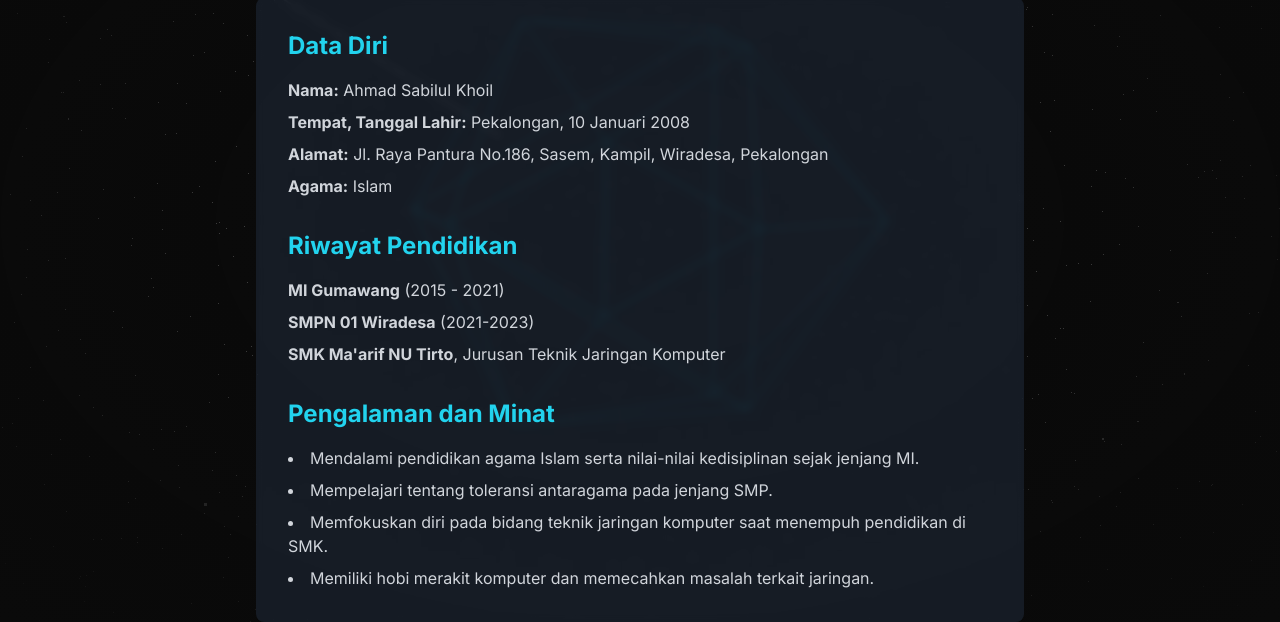
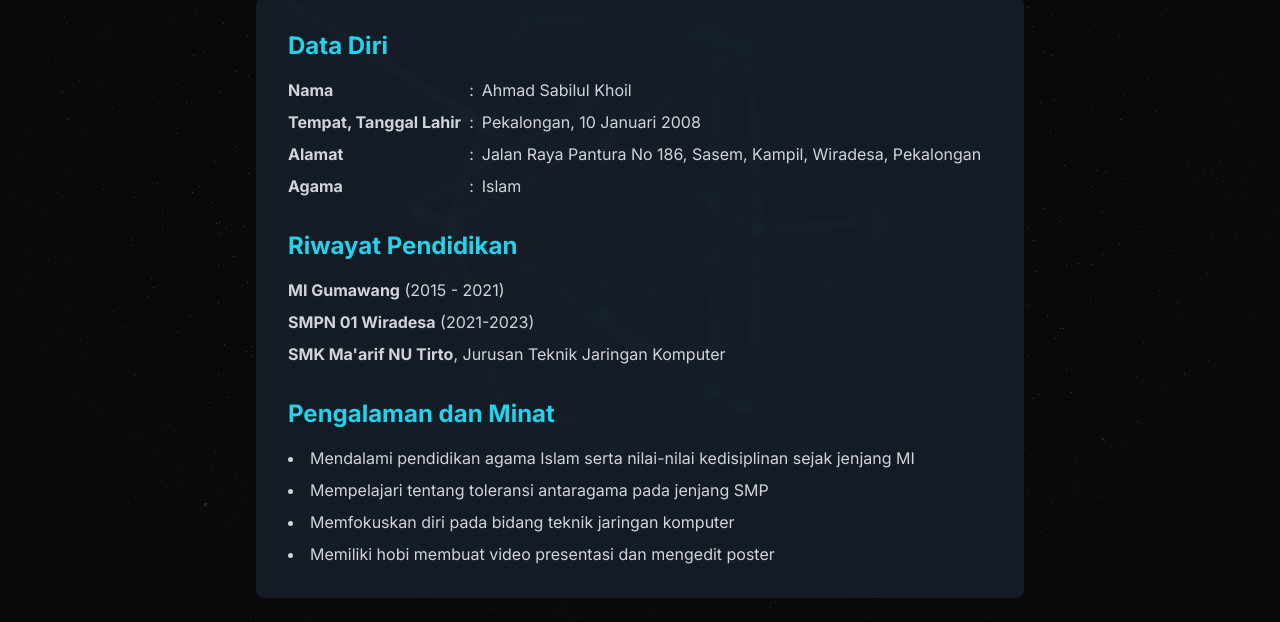
Before and after one commit to twebengsabilul-del/twebeng-project, a plain HTML site: page halaman-baru-empat.html in a window 1280 px wide. Both pictures are taken after a click on the link "Tentang Saya". Shown: the part 178-800 px from the top of the page. Drawn offline with nearby package versions, Linux system fonts and the light colour scheme; animation ran at ten frames a second.

Commit message:
Update halaman-baru-empat.html

```diff
--- a/halaman-baru-empat.html
+++ b/halaman-baru-empat.html
@@ -1,4 +1,3 @@
-
 <!DOCTYPE html>
 <html lang="id">
 <head>
@@ -390,12 +389,24 @@
                 <h2 class="animated-gradient-text text-3xl md:text-5xl font-black text-center mb-12" data-translate-key="aboutTitle">Tentang Saya</h2>
                 <div class="bg-gray-800/60 backdrop-blur-sm rounded-lg p-8 text-left content-entry-box">
                     <h3 class="text-2xl font-bold text-cyan-400 mb-4" data-translate-key="bioTitle">Data Diri</h3>
-                    <ul class="list-none space-y-2 text-gray-300">
-                        <li><strong data-translate-key="bioName">Nama:</strong> Ahmad Sabilul Khoil</li>
-                        <li><strong data-translate-key="bioDob">Tempat, Tanggal Lahir:</strong> Pekalongan, 10 Januari 2008</li>
-                        <li><strong data-translate-key="bioAddress">Alamat:</strong> Jl. Raya Pantura No.186, Sasem, Kampil, Wiradesa, Pekalongan</li>
-                        <li><strong data-translate-key="bioReligion">Agama:</strong> Islam</li>
-                    </ul>
+                    <div class="grid grid-cols-[max-content,max-content,1fr] gap-x-2 gap-y-2 text-gray-300">
+                        <strong data-translate-key="bioName" class="font-bold">Nama</strong>
+                        <span>:</span>
+                        <span>Ahmad Sabilul Khoil</span>
+
+                        <strong data-translate-key="bioDob" class="font-bold">Tempat, Tanggal Lahir</strong>
+                        <span>:</span>
+                        <span>Pekalongan, 10 Januari 2008</span>
+
+                        <strong data-translate-key="bioAddress" class="font-bold">Alamat</strong>
+                        <span>:</span>
+                        <span>Jalan Raya Pantura No 186, Sasem, Kampil, Wiradesa, Pekalongan</span>
+
+                        <strong data-translate-key="bioReligion" class="font-bold">Agama</strong>
+                        <span>:</span>
+                        <span>Islam</span>
+                    </div>
+
                     <h3 class="text-2xl font-bold text-cyan-400 mt-8 mb-4" data-translate-key="eduTitle">Riwayat Pendidikan</h3>
                     <ul class="list-none space-y-2 text-gray-300">
                         <li><strong>MI Gumawang</strong> (2015 - 2021)</li>
@@ -404,10 +415,10 @@
                     </ul>
                     <h3 class="text-2xl font-bold text-cyan-400 mt-8 mb-4" data-translate-key="expTitle">Pengalaman dan Minat</h3>
                     <ul class="list-disc list-inside space-y-2 text-gray-300">
-                        <li data-translate-key="exp1">Mendalami pendidikan agama Islam serta nilai-nilai kedisiplinan sejak jenjang MI.</li>
-                        <li data-translate-key="exp2">Mempelajari tentang toleransi antaragama pada jenjang SMP.</li>
-                        <li data-translate-key="exp3">Memfokuskan diri pada bidang teknik jaringan komputer saat menempuh pendidikan di SMK.</li>
-                        <li data-translate-key="exp4">Memiliki hobi merakit komputer dan memecahkan masalah terkait jaringan.</li>
+                        <li data-translate-key="exp1">Mendalami pendidikan agama Islam serta nilai-nilai kedisiplinan sejak jenjang MI</li>
+                        <li data-translate-key="exp2">Mempelajari tentang toleransi antaragama pada jenjang SMP</li>
+                        <li data-translate-key="exp3">Memfokuskan diri pada bidang teknik jaringan komputer</li>
+                        <li data-translate-key="exp4">Memiliki hobi membuat video presentasi dan mengedit poster</li>
                     </ul>
                 </div>
             </div>
@@ -429,7 +440,7 @@
             <div id="contact-ui" class="w-full max-w-2xl text-center content-entry-box">
                 <h2 class="animated-gradient-text text-3xl md:text-5xl font-black text-center mb-12" data-translate-key="contactTitle">Animasi 3D</h2>
                 <p class="text-gray-300 mb-8" data-translate-key="contactDesc">
-                    Halaman ini sedang dalam pengembangan.
+                    Halaman ini sedang dalam pengembangan
                 </p>
             </div>
         </section>
@@ -438,9 +449,9 @@
         <footer class="text-center py-16 px-4">
             <blockquote class="max-w-3xl mx-auto">
                 <p class="text-lg italic text-gray-300" data-translate-key="footerQuote">
-                    "TUHAN adalah terangku dan keselamatanku, kepada siapakah aku harus takut? TUHAN adalah benteng hidupku, terhadap siapakah aku harus gemetar?"
+                    “Sesungguhnya Allah tidak akan mengubah keadaan suatu kaum sebelum mereka mengubah keadaan diri mereka sendiri”
                 </p>
-                <cite class="block text-cyan-400 mt-4 not-italic" data-translate-key="footerCite">— Mazmur 27:1</cite>
+                <cite class="block text-cyan-400 mt-4 not-italic" data-translate-key="footerCite">— QS Ar-Ra’d: 11</cite>
             </blockquote>
         </footer>
     </div>
@@ -510,17 +521,17 @@
                 smkDesc: { id: 'Di sini saya fokus pada keahlian, mempersiapkan diri untuk dunia kerja, serta menciptakan kenangan indah di akhir masa sekolah.', en: 'Focusing on skills, preparing for the world of work, and creating beautiful memories at the end of school.', jv: 'Fokus dhateng keahlian, nyawisaken dhiri kagem jagad pakaryan, lan ngripta kenangan endah ing pungkasaning mangsa sekolah.' },
                 aboutTitle: { id: 'Tentang Saya', en: 'About Me', jv: 'Babagan Kula' },
                 bioTitle: { id: 'Data Diri', en: 'Personal Data', jv: 'Dhata Pribadi' },
-                bioName: { id: 'Nama:', en: 'Name:', jv: 'Asma:' },
-                bioDob: { id: 'Tempat, Tanggal Lahir:', en: 'Place, Date of Birth:', jv: 'Papan, Wanci Lair:' },
-                bioAddress: { id: 'Alamat:', en: 'Address:', jv: 'Papan Dunung:' },
-                bioReligion: { id: 'Agama:', en: 'Religion:', jv: 'Agami:' },
+                bioName: { id: 'Nama', en: 'Name', jv: 'Asma' },
+                bioDob: { id: 'Tempat, Tanggal Lahir', en: 'Place, Date of Birth', jv: 'Papan, Wanci Lair' },
+                bioAddress: { id: 'Alamat', en: 'Address', jv: 'Papan Dunung' },
+                bioReligion: { id: 'Agama', en: 'Religion', jv: 'Agami' },
                 eduTitle: { id: 'Riwayat Pendidikan', en: 'Education History', jv: 'Riwayat Pawiyatan' },
                 eduSmk: { id: "<strong>SMK Ma'arif NU Tirto</strong>, Jurusan Teknik Jaringan Komputer", en: "<strong>SMK Ma'arif NU Tirto</strong>, Major in Computer Network Engineering", jv: "<strong>SMK Ma'arif NU Tirto</strong>, Jurusan Teknik Jaringan Komputer" },
                 expTitle: { id: 'Pengalaman dan Minat', en: 'Experience and Interests', jv: 'Patemon lan Kesenengan' },
-                exp1: { id: 'Mendalami pendidikan agama Islam serta nilai-nilai kedisiplinan sejak jenjang MI.', en: 'Deepening Islamic religious education and disciplinary values since elementary school.', jv: 'Nglampahi pendidikan agami Islam lan nilai-nilai disiplin wiwit MI.' },
-                exp2: { id: 'Mempelajari tentang toleransi antaragama pada jenjang SMP.', en: 'Learning about inter-religious tolerance in junior high.', jv: 'Sinau toleransi antaragami wonten ing SMP.' },
-                exp3: { id: 'Memfokuskan diri pada bidang teknik jaringan komputer saat menempuh pendidikan di SMK.', en: 'Focusing on the field of computer network engineering during vocational high school.', jv: 'Fokus ing babagan teknik jaringan komputer nalika wonten ing SMK.' },
-                exp4: { id: 'Memiliki hobi merakit komputer dan memecahkan masalah terkait jaringan.', en: 'Hobby of assembling computers and solving network problems.', jv: 'Gadhah kesenengan ngrakit komputer lan mrantasi prekawis jaringan.' },
+                exp1: { id: 'Mendalami pendidikan agama Islam serta nilai-nilai kedisiplinan sejak jenjang MI', en: 'Deepening Islamic religious education and disciplinary values since elementary school', jv: 'Nglampahi pendidikan agami Islam lan nilai-nilai disiplin wiwit MI' },
+                exp2: { id: 'Mempelajari tentang toleransi antaragama pada jenjang SMP', en: 'Learning about inter-religious tolerance in junior high', jv: 'Sinau toleransi antaragami wonten ing SMP' },
+                exp3: { id: 'Memfokuskan diri pada bidang teknik jaringan komputer', en: 'Focusing on the field of computer network engineering', jv: 'Fokus ing babagan teknik jaringan komputer' },
+                exp4: { id: 'Memiliki hobi membuat video presentasi dan mengedit poster', en: 'Enjoys creating video presentations and editing posters', jv: 'Gadhah kesenengan damel video presentasi lan nyunting poster' },
                 projectsTitle: { id: 'Proyek Saya', en: 'My Projects', jv: 'Ayahan Kula' },
                 proj1Title: { id: 'Perakitan Komputer', en: 'Computer Assembly', jv: 'Ngrakit Komputer' },
                 proj1Desc: { id: 'Proyek pribadi untuk merakit sebuah PC dari awal dengan fokus pada performa dan estetika.', en: 'A personal project to build a PC from scratch, focusing on performance and aesthetics.', jv: 'Setunggaling ayahan pribadi kagem mbangun PC saking wiwitan, fokus dhateng performa lan kaendahan.' },
@@ -537,9 +548,9 @@
                 modal3Title: { id: "Proyek Website Portofolio Interaktif", en: "Interactive Portfolio Website Project", jv: "Proyek Website Portofolio Interaktif" },
                 modal3Desc: { id: "Ini adalah proyek yang sedang Anda lihat saat ini. Sebuah portofolio pribadi yang saya bangun dari awal menggunakan HTML, Tailwind CSS untuk gaya modern, dan Three.js untuk menciptakan semua efek 3D yang interaktif, termasuk latar belakang visualnya.", en: "This is the project you are currently viewing. A personal portfolio that I built from scratch using HTML, Tailwind CSS for modern styling, and Three.js to create all the interactive 3D effects, including its visual background.", jv: "Menika ayahan ingkang saweg panjenengan pirsani. Setunggaling portofolio pribadi ingkang kula bangun saking wiwitan ngagem HTML, Tailwind CSS kagem gaya modern, lan Three.js kagem ngripta sedaya efek 3D ingkang interaktif, kalebet latar wingking visualipun." },
                 contactTitle: { id: 'Animasi 3D', en: '3D Animation', jv: 'Animasi 3D' },
-                contactDesc: { id: 'Halaman ini sedang dalam pengembangan.', en: 'This page is under development.', jv: 'Kaca menika saweg dipunbangun.' },
-                footerQuote: { id: '"TUHAN adalah terangku dan keselamatanku, kepada siapakah aku harus takut? TUHAN adalah benteng hidupku, terhadap siapakah aku harus gemetar?"', en: '"The LORD is my light and my salvation—whom shall I fear? The LORD is the stronghold of my life—of whom shall I be afraid?"', jv: '"Gusti punika pepadhang saha karahayon kawula, sinten ingkang kedah kawula ajrihi? Gusti punika beteng gesang kawula, dhateng sinten kawula kedah gemeter?"' },
-                footerCite: { id: '— Mazmur 27:1', en: '— Psalm 27:1', jv: '— Jabur 27:1' },
+                contactDesc: { id: 'Halaman ini sedang dalam pengembangan', en: 'This page is under development', jv: 'Kaca menika saweg dipunbangun' },
+                footerQuote: { id: '“Sesungguhnya Allah tidak akan mengubah keadaan suatu kaum sebelum mereka mengubah keadaan diri mereka sendiri”', en: '"Indeed, Allah will not change the condition of a people until they change what is in themselves"', jv: '"Saktemene Allah ora bakal ngowahi kahanane sawijining kaum sadurunge dheweke ngowahi kahanan kang ana ing awake dhewe"' },
+                footerCite: { id: '— QS Ar-Ra’d: 11', en: '— QS Ar-Ra’d: 11', jv: '— QS Ar-Ra’d: 11' },
                 langModalTitle: { id: 'Pilih Bahasa', en: 'Select Language', jv: 'Mugi Pilih Basa' }
             }
         };
```
